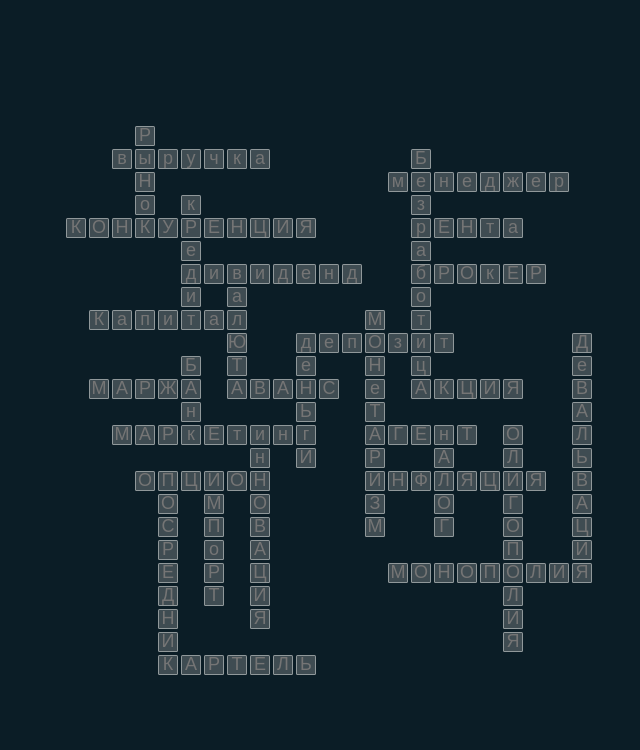
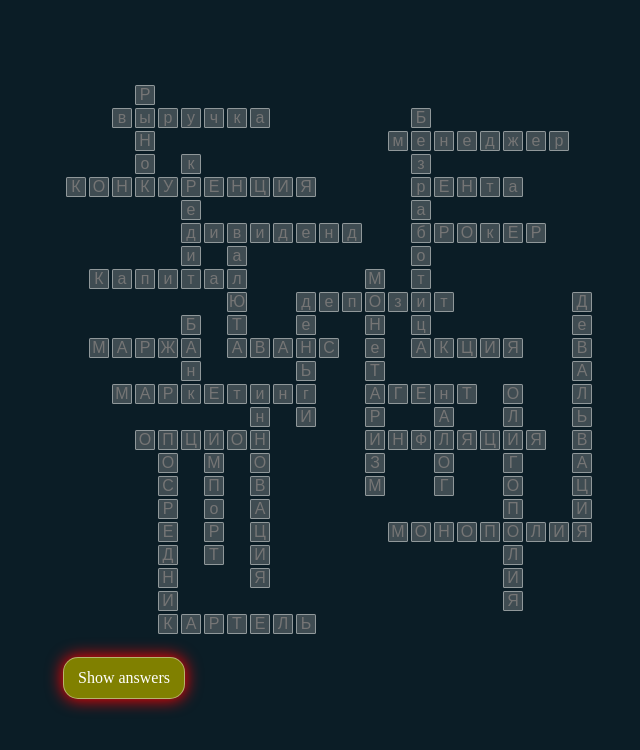
Before and after one commit to valeriybagrov/croswordpuzzle, a plain HTML site: page index.html in a window 1280 px wide. Shown: the whole page, without its empty margins (311-951 px from the left). Drawn offline with nearby package versions, Linux system fonts and the light colour scheme.

Commit message:
button, fix fonts

```diff
--- a/app.css
+++ b/app.css
@@ -1,5 +1,7 @@
 :root {
     --sq-side: 20px;
+    --border-color: rgba(245, 245, 245, 0.443);
+    --background-cell: rgba(211, 212, 210, 0.26);
 }
 
 @font-face {
@@ -17,6 +19,8 @@ body {
     margin: 0;
     padding: 0;
     background: #0b1d26;
+    font-size: var(--sq-side);
+    line-height: 0;
 }
 
 table {
@@ -36,14 +40,13 @@ td input {
     box-sizing: border-box;
     padding: 0;
     margin: 0;
-    background-color: rgba(211, 212, 210, 0.26);
-    border: 0.2px solid rgba(245, 245, 245, 0.443);
+    background-color: var(--background-cell);
+    border: 0.2px solid var(--border-color);
     border-radius: 1.5px;
 
-    font-size: 18px;
+    font-size: 1rem;
     color: wheat;
     text-align: center;
-
 }
 
 td div {
@@ -52,12 +55,34 @@ td div {
     box-sizing: border-box;
     padding: 0;
     margin: 0;
-    background-color: rgba(211, 212, 210, 0.26);
-    border: 0.2px solid rgba(245, 245, 245, 0.443);
+    background-color: var(--background-cell);
+    border: 0.2px solid var(--border-color);
     border-radius: 1.5px;
 
-    font-size: 18px;
+    font-size: 1rem;
     color: wheat;
+    line-height: normal;
     text-align: center;
     vertical-align: baseline;
 }
+
+.sh-h-answers {
+    display: flex;
+    justify-content: center;
+    align-items: center;
+    width: 120px;
+    height: 40px;
+    border: 1px solid var(--border-color);
+    background-color: olive;
+    border-radius: 15px;
+    text-decoration: none;
+    color: white;
+    font-size: 1rem;
+    box-shadow: 0 0 16px 1px red;
+    margin: 20px 0;
+}
+
+.sh-h-answers:active {
+    scale: 0.94;
+    box-shadow: 0 0 10px 0.5px red;
+}
--- a/index.html
+++ b/index.html
@@ -20,13 +20,13 @@
             <tr>
                 <td></td>
                 <td></td>
-                <td><input type="text" maxlength="1" oninput="moveToNext(this)" placeholder="в"></td>
-                <td><input type="text" maxlength="1" oninput="moveToNext(this)" placeholder="ы"></td>
-                <td><input type="text" maxlength="1" oninput="moveToNext(this)" placeholder="р"></td>
-                <td><input type="text" maxlength="1" oninput="moveToNext(this)" placeholder="у"></td>
-                <td><input type="text" maxlength="1" oninput="moveToNext(this)" placeholder="ч"></td>
-                <td><input type="text" maxlength="1" oninput="moveToNext(this)" placeholder="к"></td>
-                <td><input type="text" maxlength="1" oninput="moveToNext(this)" placeholder="а"></td>
+                <td><input type="text" placeholder="в"></td>
+                <td><input type="text" placeholder="ы"></td>
+                <td><input type="text" placeholder="р"></td>
+                <td><input type="text" placeholder="у"></td>
+                <td><input type="text" placeholder="ч"></td>
+                <td><input type="text" placeholder="к"></td>
+                <td><input type="text" placeholder="а"></td>
                 <td></td>
                 <td></td>
                 <td></td>
@@ -533,6 +533,7 @@
                 <td><input type="text" placeholder="Ь"></td>
             </tr>
         </table>
+        <a class="sh-h-answers" href="answers.html">Show answers</a>
     </div>
 
 </body>
```
Also changed, not shown: answers.html (+3 -1 lines).
